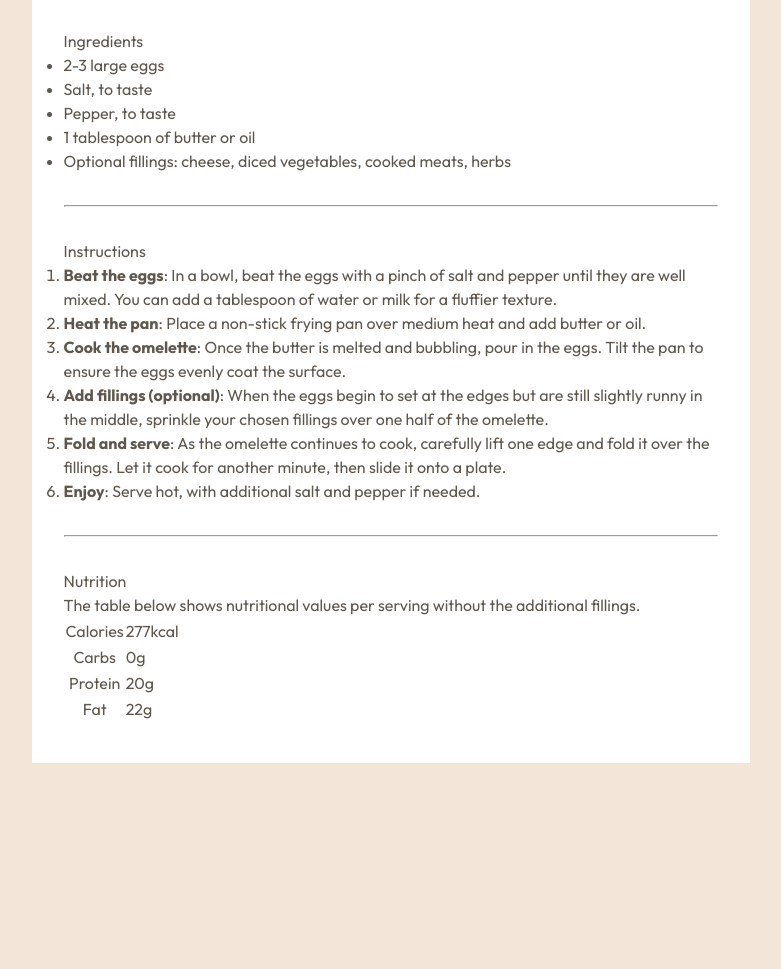
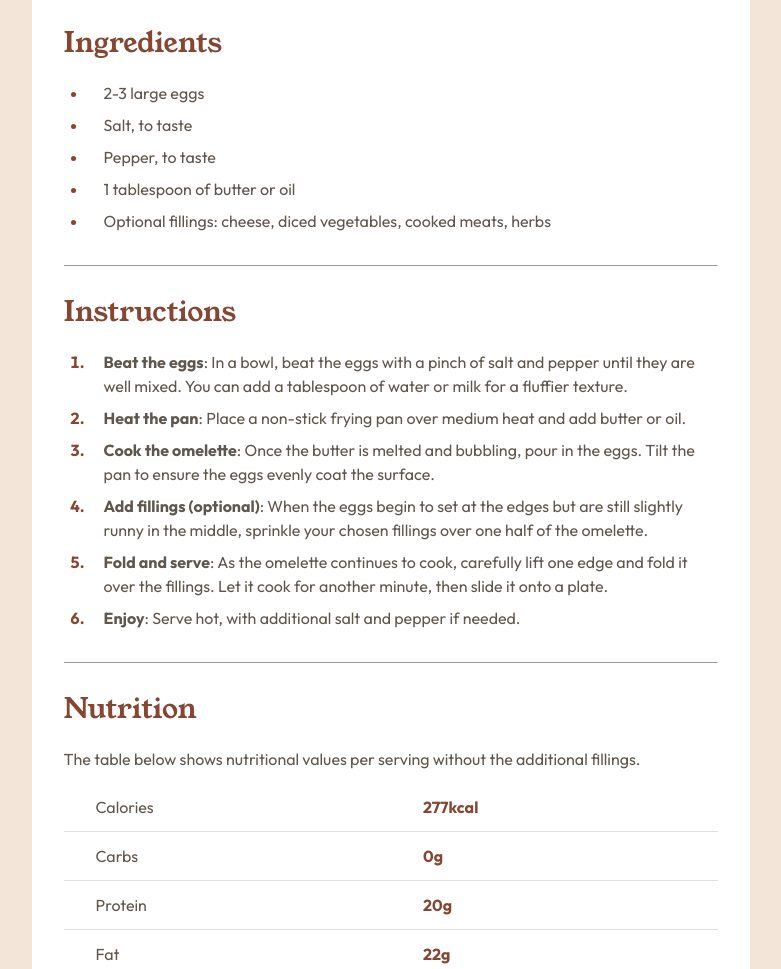
Before and after one commit to dionysia-lemonaki/recipe-page, a website: page index.html in a window 1280 px wide. Shown: the part 658-1627 px from the top of the page, without its empty margins (249-1030 px from the left). Before the commit the page ends 1421 px from the top, so only its background shows below. Drawn offline with Linux system fonts and the light colour scheme.

Commit message:
Add recipe ingredients, instructions and nutrition styles

```diff
--- a/index.html
+++ b/index.html
@@ -64,12 +64,12 @@
           </section>
           <section
             aria-labelledby="ingredients"
-            class="recipe-subsection recipe-subsection--ingredients"
+            class="recipe-subsection recipe-subsection--ingredients flex-column"
           >
             <h2 id="ingredients" class="recipe-subsection__title">
               Ingredients
             </h2>
-            <ul class="recipe-subsection__list">
+            <ul class="recipe-subsection__list flex-column">
               <li class="recipe-subsection__item">2-3 large eggs</li>
               <li class="recipe-subsection__item">Salt, to taste</li>
               <li class="recipe-subsection__item">Pepper, to taste</li>
@@ -84,12 +84,12 @@
           <hr />
           <section
             aria-labelledby="instructions"
-            class="recipe-subsection recipe-subsection--instructions"
+            class="recipe-subsection recipe-subsection--instructions flex-column"
           >
             <h2 id="instructions" class="recipe-subsection__title">
               Instructions
             </h2>
-            <ol class="recipe-subsection__list">
+            <ol class="recipe-subsection__list flex-column">
               <li class="recipe-subsection__item">
                 <strong>Beat the eggs</strong>: In a bowl, beat the eggs with a
                 pinch of salt and pepper until they are well mixed. You can add
@@ -123,7 +123,7 @@
           <hr />
           <section
             aria-labelledby="nutrition"
-            class="recipe-subsection recipe-subsection--nutrition"
+            class="recipe-subsection recipe-subsection--nutrition flex-column"
           >
             <h2 id="nutrition" class="recipe-subsection__title">Nutrition</h2>
             <p class="recipe-subsection__description">
--- a/style.css
+++ b/style.css
@@ -107,6 +107,45 @@ strong {
   font-weight: var(--fw-bold);
 }
 
+hr {
+  border-bottom: none;
+  color: var(--clr-border);
+}
+
+table {
+  table-layout: fixed;
+  width: 100%;
+  border-collapse: collapse;
+}
+
+tr:not(tr:last-child) {
+  border-bottom: 1px solid var(--clr-border);
+}
+
+th,
+td {
+  padding: var(--space-150) var(--space-400);
+}
+
+tr:first-of-type th,
+tr:first-of-type td {
+  padding-block-start: 0;
+}
+
+tr:last-of-type th,
+tr:last-of-type td {
+  padding-block-end: 0;
+}
+
+th {
+  text-align: start;
+}
+
+td {
+  color: var(--clr-table-data);
+  font-weight: var(--fw-bold);
+}
+
 .flex-column {
   display: flex;
   flex-direction: column;
@@ -159,3 +198,29 @@ strong {
 .recipe-preparation__item::marker {
   color: var(--clr-bullet-accent);
 }
+
+.recipe-subsection {
+  gap: var(--space-300);
+}
+
+.recipe-subsection__title {
+  font-family: var(--ff-serif);
+  font-size: var(--fs-2xl);
+  font-weight: var(--fw-normal);
+  line-height: var(--lh-tight);
+  color: var(--clr-heading-secondary);
+}
+
+.recipe-subsection__list {
+  padding-inline-start: var(--space-300);
+  gap: var(--space-100);
+}
+
+.recipe-subsection__item {
+  padding-inline-start: var(--space-200);
+}
+
+.recipe-subsection__item::marker {
+  color: var(--clr-bullet-primary);
+  font-weight: var(--fw-bold);
+}
```
